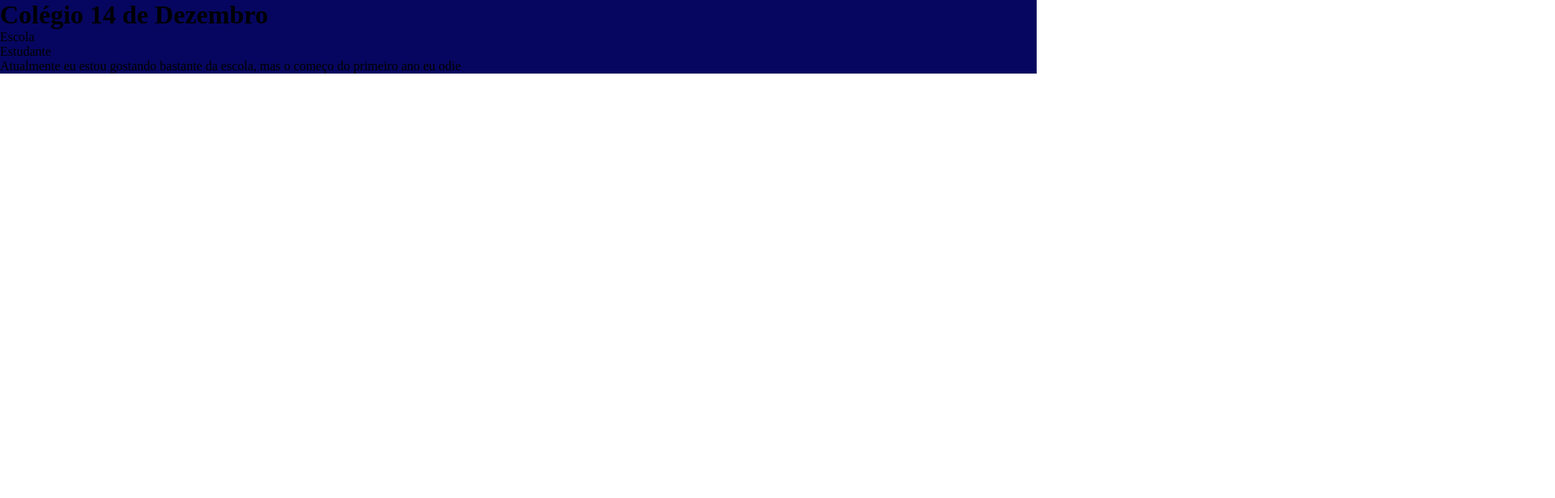
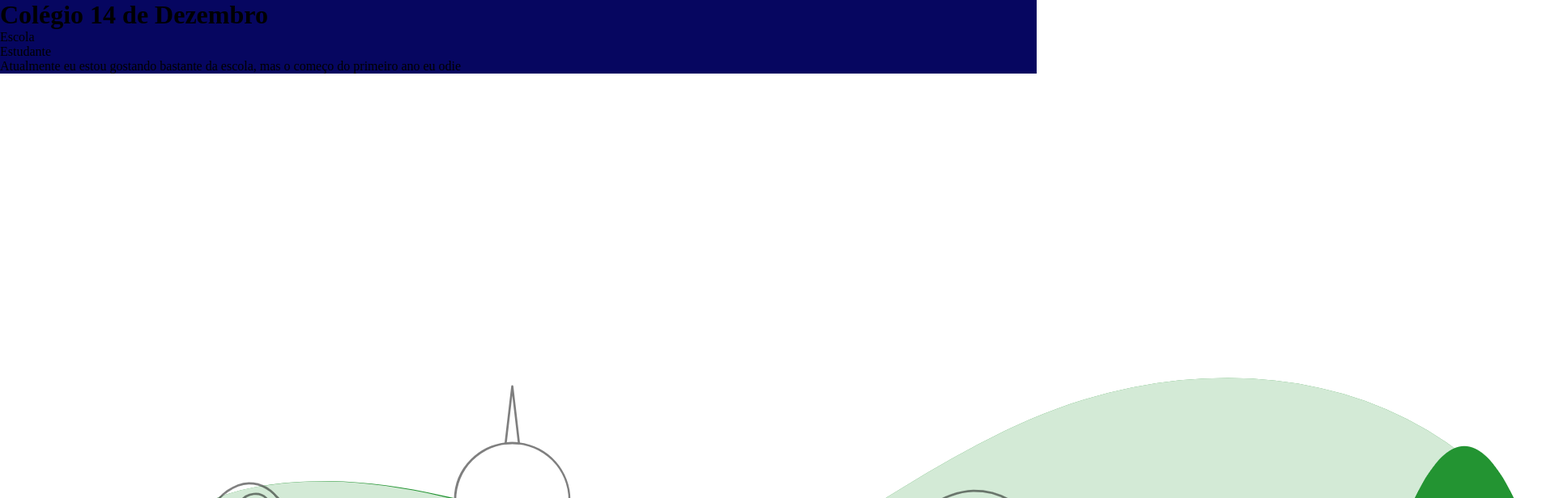
Before and after one commit to Rzinn2007/site-escola-2-B, a plain HTML site: page index.html in a window 1280 px wide. Shown: the top 616 px of the page at 81% size, 1920 px wide, since content can reach past the window. Drawn offline with Linux system fonts and the light colour scheme.

Commit message:
Add files via upload

```diff
--- a/index.html
+++ b/index.html
@@ -16,7 +16,7 @@
     </ul>
     </header>
     <section class="escola">
-        <img src="" alt="">
+        <img src="college campus-bro.png" alt="">
     </section>
 </body>
 </html>
```
Also changed, not shown: High School-bro.png (added), college campus-bro.png (added), college class-bro.png (added).
